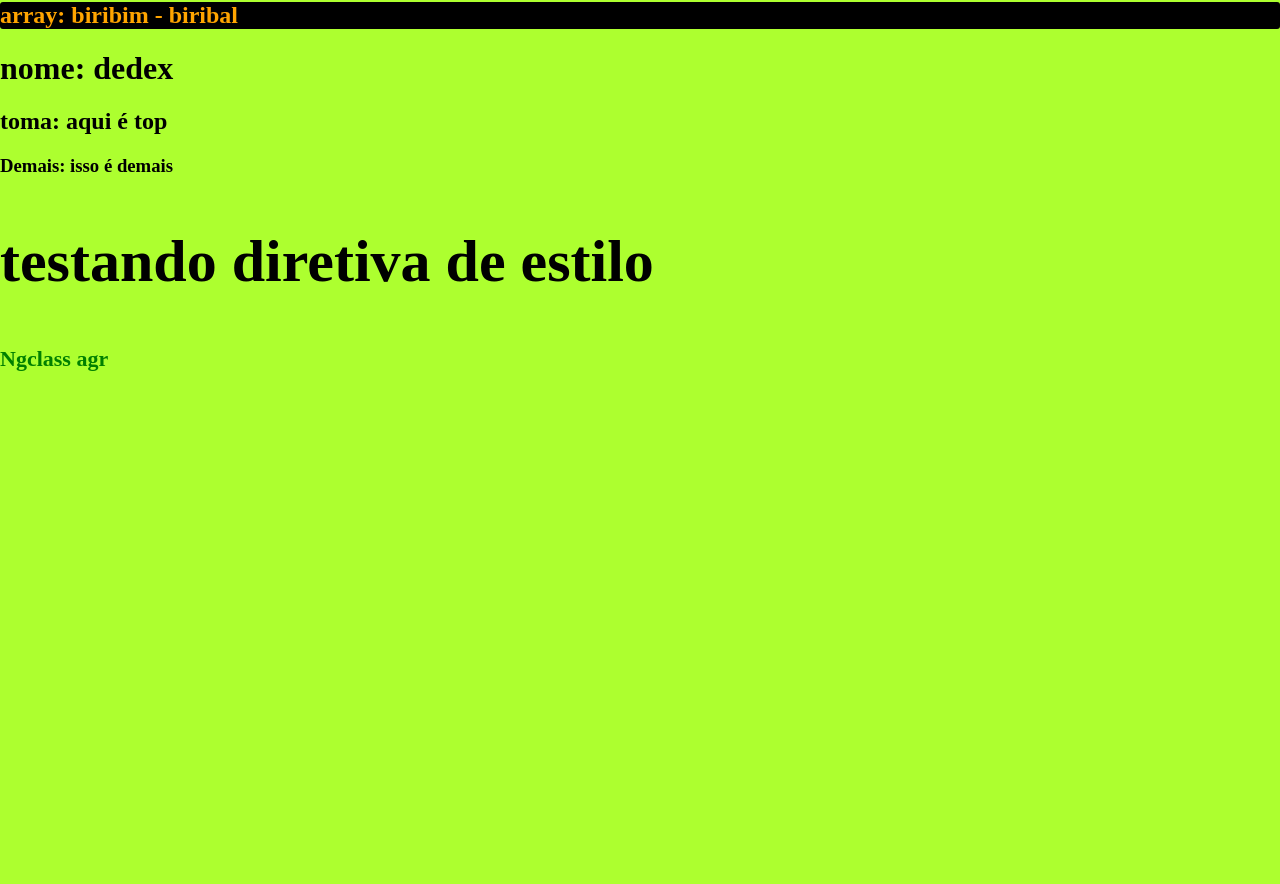
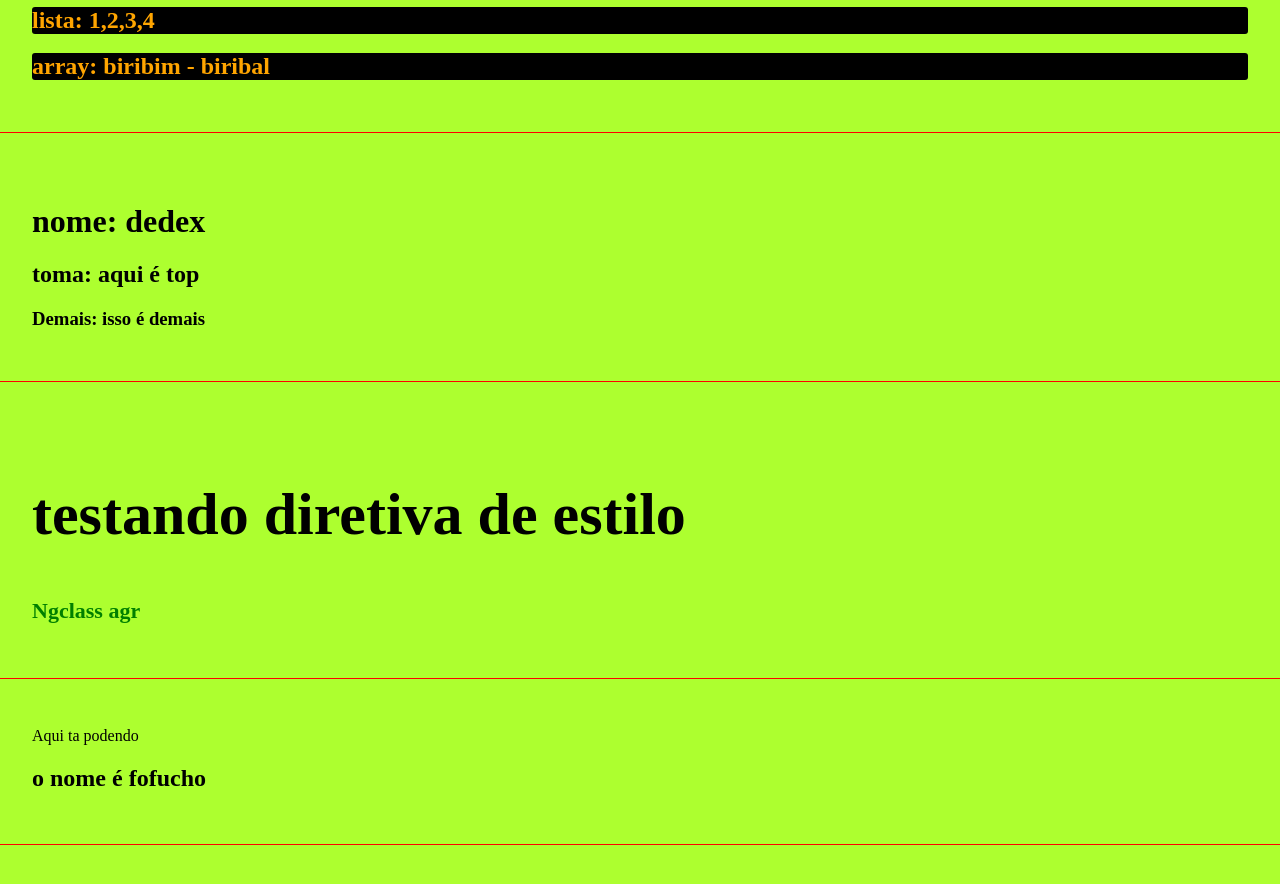
Before and after one commit to GuiJaeke/Angular-JS, an Angular app in the folder AngularJS/: page / in a window 1280 px wide. Shown: the part 266-1150 px from the top of the page. Before the commit the page ends 800 px from the top, so only its background shows below. Built offline with nearby package versions, Linux system fonts and the light colour scheme.

Commit message:
Estruturas condicionais com ngIf e else

```diff
--- a/AngularJS/public/css/style.css
+++ b/AngularJS/public/css/style.css
@@ -1,5 +1,10 @@
 body{
     background-color: greenyellow;
     margin: 0;
-    padding: 0;
+    padding-bottom: 500px;
 }
+.class {
+    border-bottom: 1px solid red;
+    padding: 2em;
+    margin-bottom: 1em;
+}
--- a/AngularJS/src/app/app.component.html
+++ b/AngularJS/src/app/app.component.html
@@ -2,3 +2,4 @@
 <app-first-component></app-first-component>
 <app-parent-date [name]="userName" [array]="array"></app-parent-date>
 <app-directives></app-directives>
+<app-if-render></app-if-render>
--- a/AngularJS/src/app/app.module.ts
+++ b/AngularJS/src/app/app.module.ts
@@ -6,13 +6,15 @@
 import { FirstComponentComponent } from './components/first-component/first-component.component';
 import { ParentDateComponent } from './components/parent-date/parent-date.component';
 import { DirectivesComponent } from './components/directives/directives.component';
+import { IfRenderComponent } from './components/if-render/if-render.component';
 
 @NgModule({
   declarations: [
     AppComponent,
     FirstComponentComponent,
     ParentDateComponent,
-    DirectivesComponent
+    DirectivesComponent,
+    IfRenderComponent
   ],
   imports: [
     BrowserModule,
--- a/AngularJS/src/app/components/directives/directives.component.html
+++ b/AngularJS/src/app/components/directives/directives.component.html
@@ -1,3 +1,5 @@
-<h2 [ngStyle]="{'font-size': size + 'px'}">testando diretiva de estilo</h2>
+<div class="class">
+    <h2 [ngStyle]="{'font-size': size + 'px'}">testando diretiva de estilo</h2>
 
-<h3 [ngClass]="classes"> Ngclass agr</h3>
+    <h3 [ngClass]="classes"> Ngclass agr</h3>
+</div>
--- a/AngularJS/src/app/components/first-component/first-component.component.html
+++ b/AngularJS/src/app/components/first-component/first-component.component.html
@@ -1,5 +1,7 @@
-<h2>ai pega o pogramia em angulo</h2>
-<h2>nome: {{name}}</h2>
-<h2>idade: {{age}}</h2>
-<h2> lista: {{lista}}</h2>
-<h2>array: {{array.nome}} - {{array.local}}</h2>
+<div class="class">
+    <h2>ai pega o pogramia em angulo</h2>
+    <h2>nome: {{name}}</h2>
+    <h2>idade: {{age}}</h2>
+    <h2> lista: {{lista}}</h2>
+    <h2>array: {{array.nome}} - {{array.local}}</h2>
+</div>
--- /dev/null
+++ b/AngularJS/src/app/components/if-render/if-render.component.html
@@ -0,0 +1,10 @@
+<div class="class">
+    <div *ngIf="canShow">Aqui ta podendo</div>
+    <h2 *ngIf="name === 'fofucho'; else nameNot" > o nome é fofucho</h2>
+    <ng-template #nameNot>
+        <div>
+            toma toma
+        </div>
+
+    </ng-template>
+</div>
--- /dev/null
+++ b/AngularJS/src/app/components/if-render/if-render.component.ts
@@ -0,0 +1,14 @@
+import { Component } from '@angular/core';
+
+@Component({
+  selector: 'app-if-render',
+  standalone: false,
+
+  templateUrl: './if-render.component.html',
+  styleUrl: './if-render.component.css'
+})
+export class IfRenderComponent {
+  canShow: boolean = true
+  name: string = "fofucho"
+
+}
--- a/AngularJS/src/app/components/parent-date/parent-date.component.html
+++ b/AngularJS/src/app/components/parent-date/parent-date.component.html
@@ -1,3 +1,6 @@
-<h1> nome: {{name}}</h1>
-<h2>toma: {{array.top}}</h2>
-<h3>Demais: {{array.demais}}</h3>
+<div class="class">
+
+    <h1> nome: {{name}}</h1>
+    <h2>toma: {{array.top}}</h2>
+    <h3>Demais: {{array.demais}}</h3>
+</div>
```
Also changed, not shown: AngularJS/src/app/components/if-render/if-render.component.css (added), 1 other file (tests, documents, lock files or other folders).
